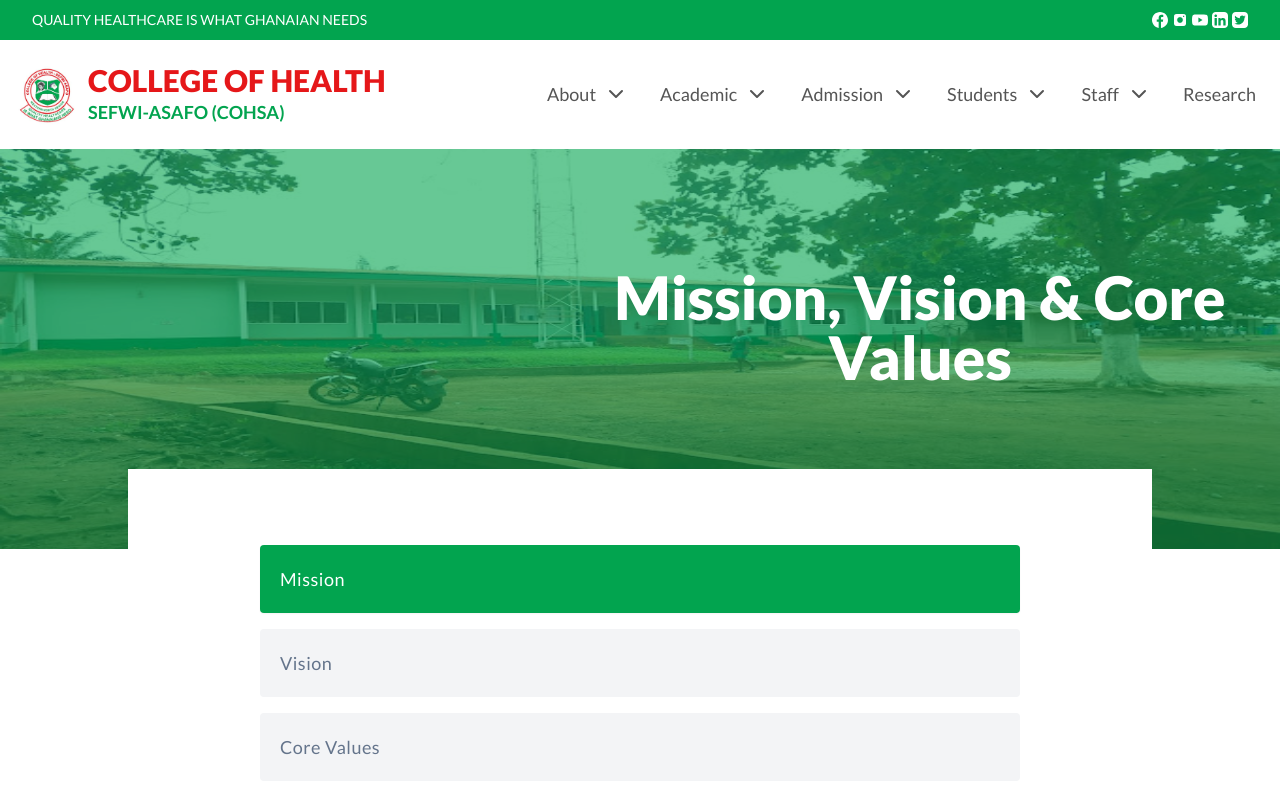
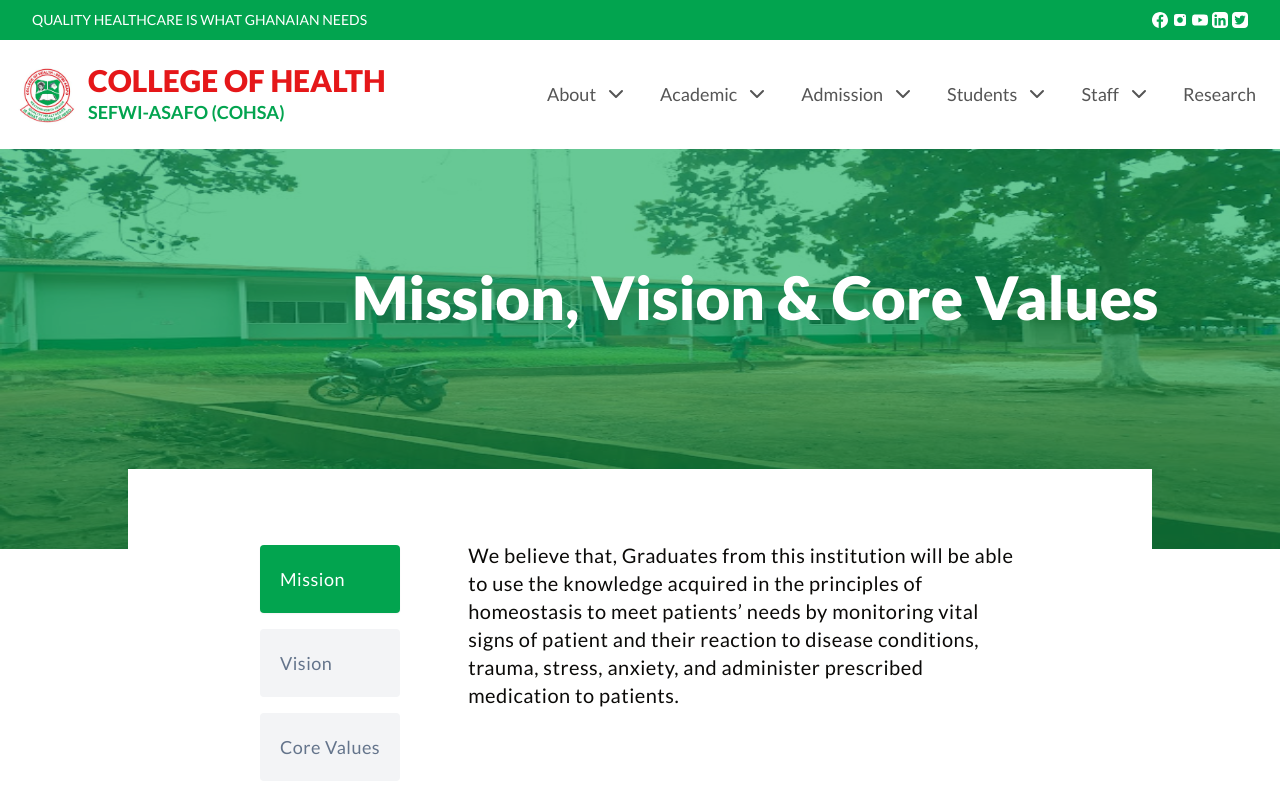
Before and after one commit to Appiah-K-Miracle/asafo-nursing-school, a Next.js app: page /mission in a window 1280 px wide. Shown: the top 800 px of the page. Built offline with nearby package versions, Linux system fonts and the light colour scheme.

Commit message:
fix the responsiveness of the mission,vision,core value page.

```diff
--- a/components/aboutpages/missionPage.tsx
+++ b/components/aboutpages/missionPage.tsx
@@ -11,12 +11,12 @@ const MissionPage = () => {
                 <Image src={pic5} alt="header image" className="w-full opacity-20 md:opacity-40 h-[400px]"/>
 
             </div>
-            <h2 className="absolute top-72 text-center md:left-[35rem] md:top-1/3 text-white text-4xl md:text-6xl font-extrabold capitalize">mission, vision & Core Values</h2>
+            <h2 className="absolute top-72 text-center md:left-[22rem] md:top-1/3 text-white text-4xl md:text-6xl font-extrabold capitalize">mission, vision & Core Values</h2>
             <div className="mx-4 md:mx-32 bg-white relative -top-20">
                 <div className="px-10 md:px-32 md:py-16 text-left tracking-wide font-medium text-xl text-TeiColor py-4 pb-3">
-                    <Tabs defaultValue="mission" className="w-full">
+                    <Tabs defaultValue="mission" className="w-full md:flex md:gap-16">
 
-                            <TabsList className="flex-col  w-full h-full  bg-white"  >
+                            <TabsList className="flex flex-col  w-full h-full md:w-[200px]   bg-white"  >
                                 <TabsTrigger value="mission" className="text-lg w-full p-5 my-2 bg-gray-100">Mission</TabsTrigger>
                                 <TabsTrigger value="vision" className="text-lg w-full p-5 my-2 bg-gray-100">Vision</TabsTrigger>
                                 <TabsTrigger value="core" className="text-lg w-full p-5 my-2 bg-gray-100">Core Values</TabsTrigger>
--- a/components/ui/tabs.tsx
+++ b/components/ui/tabs.tsx
@@ -14,7 +14,7 @@ const TabsList = React.forwardRef<
   <TabsPrimitive.List
     ref={ref}
     className={cn(
-      "inline-flex h-10 items-center justify-center rounded-md bg-muted p-1 text-muted-foreground",
+      " items-center justify-center rounded-md bg-muted p-1 text-muted-foreground",
       className
     )}
     {...props}
@@ -29,7 +29,7 @@ const TabsTrigger = React.forwardRef<
   <TabsPrimitive.Trigger
     ref={ref}
     className={cn(
-      "inline-flex items-start justify-start whitespace-nowrap rounded-sm px-3 py-1.5 text-sm font-medium ring-offset-background transition-all focus-visible:outline-none focus-visible:ring-2 focus-visible:ring-ring focus-visible:ring-offset-2 disabled:pointer-events-none disabled:opacity-50 data-[state=active]:bg-primaryColor data-[state=active]:text-white data-[state=active]:shadow-sm",
+      "flex items-start justify-start whitespace-nowrap rounded-sm px-3 py-1.5 text-sm font-medium ring-offset-background transition-all focus-visible:outline-none     disabled:pointer-events-none disabled:opacity-50 data-[state=active]:bg-primaryColor data-[state=active]:text-white data-[state=active]:shadow-sm",
       className
     )}
     {...props}
@@ -44,7 +44,7 @@ const TabsContent = React.forwardRef<
   <TabsPrimitive.Content
     ref={ref}
     className={cn(
-      "mt-2 ring-offset-background focus-visible:outline-none focus-visible:ring-2 focus-visible:ring-ring focus-visible:ring-offset-2",
+      "mt-2 ring-offset-background focus-visible:outline-none  ",
       className
     )}
     {...props}
```
